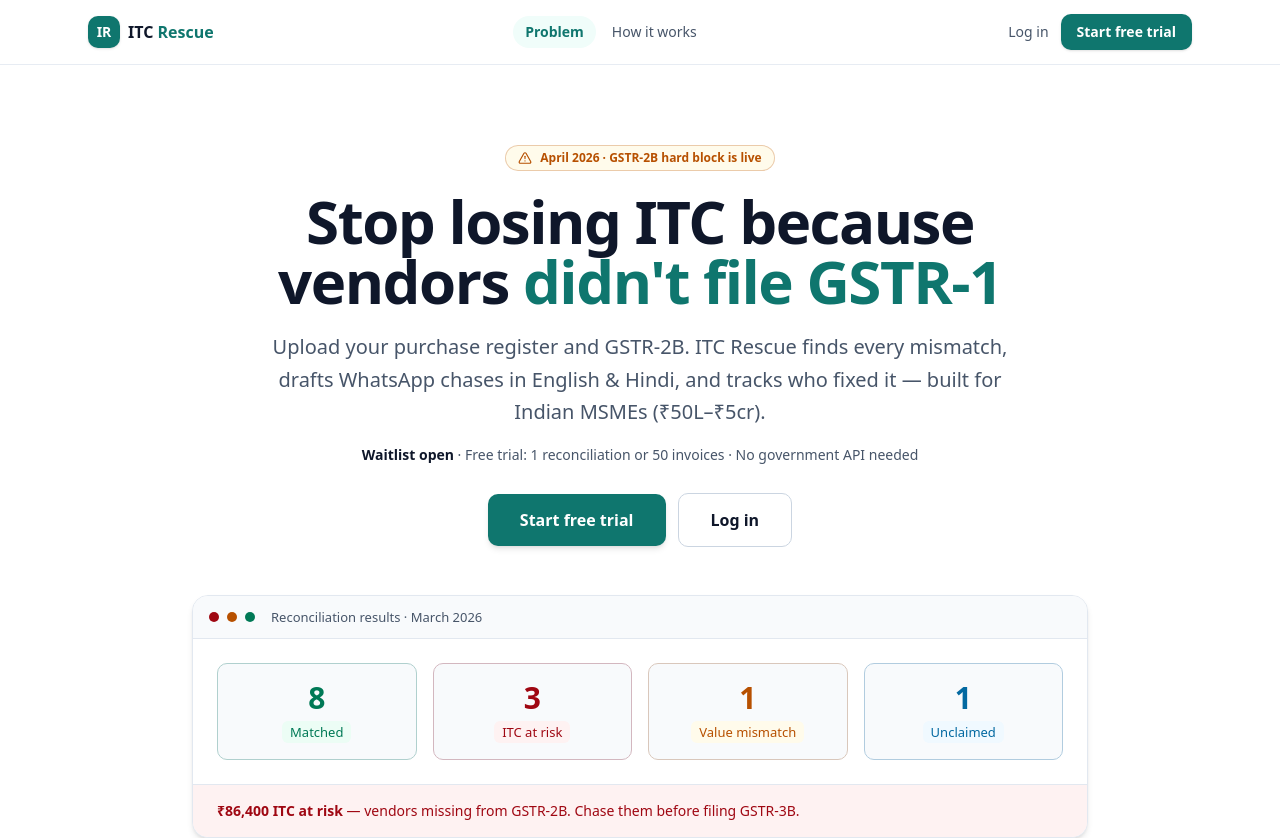
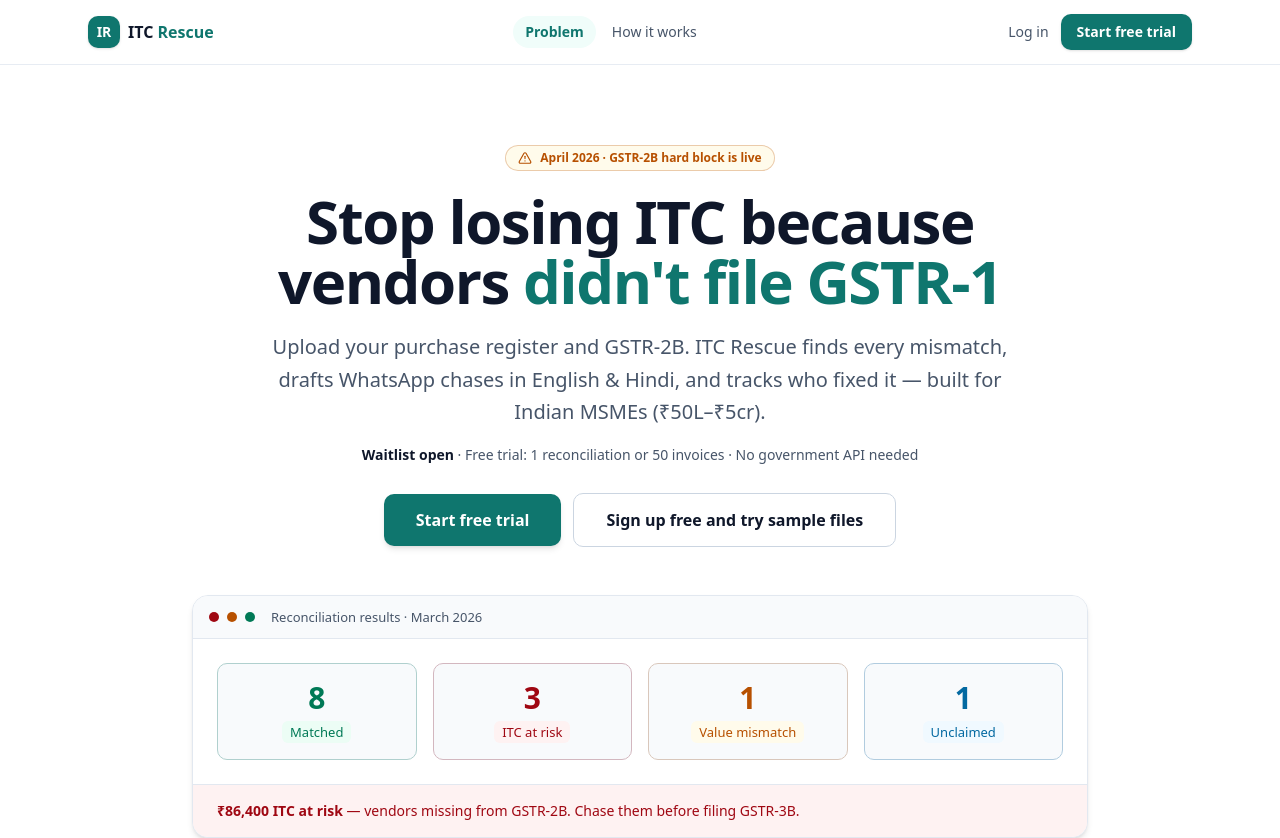
Before and after one commit to arjukjin-cyber/itc-rescue, a Next.js app: page / in a window 1280 px wide. Shown: the top 838 px of the page. Built offline with nearby package versions, Linux system fonts and the light colour scheme.

Commit message:
fix(landing): secondary CTA → Sign up free and try sample files (/signup)

```diff
--- a/src/app/page.tsx
+++ b/src/app/page.tsx
@@ -108,10 +108,10 @@
                 Start free trial
               </Link>
               <Link
-                href="/login"
+                href="/signup"
                 className="btn-secondary inline-flex w-full items-center justify-center px-8 py-3.5 text-base sm:w-auto"
               >
-                Log in
+                Sign up free and try sample files
               </Link>
             </div>
           </div>
```
